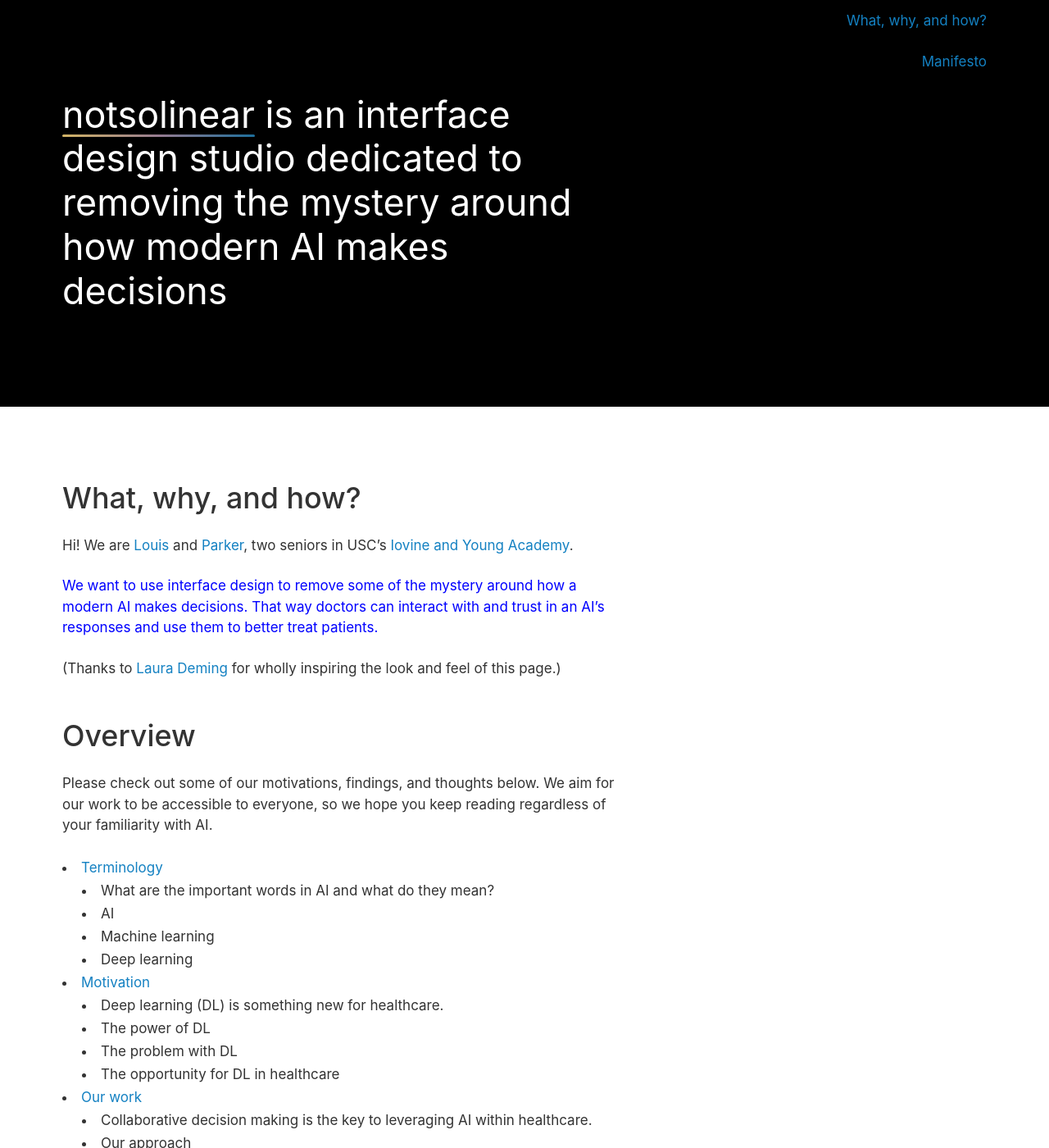
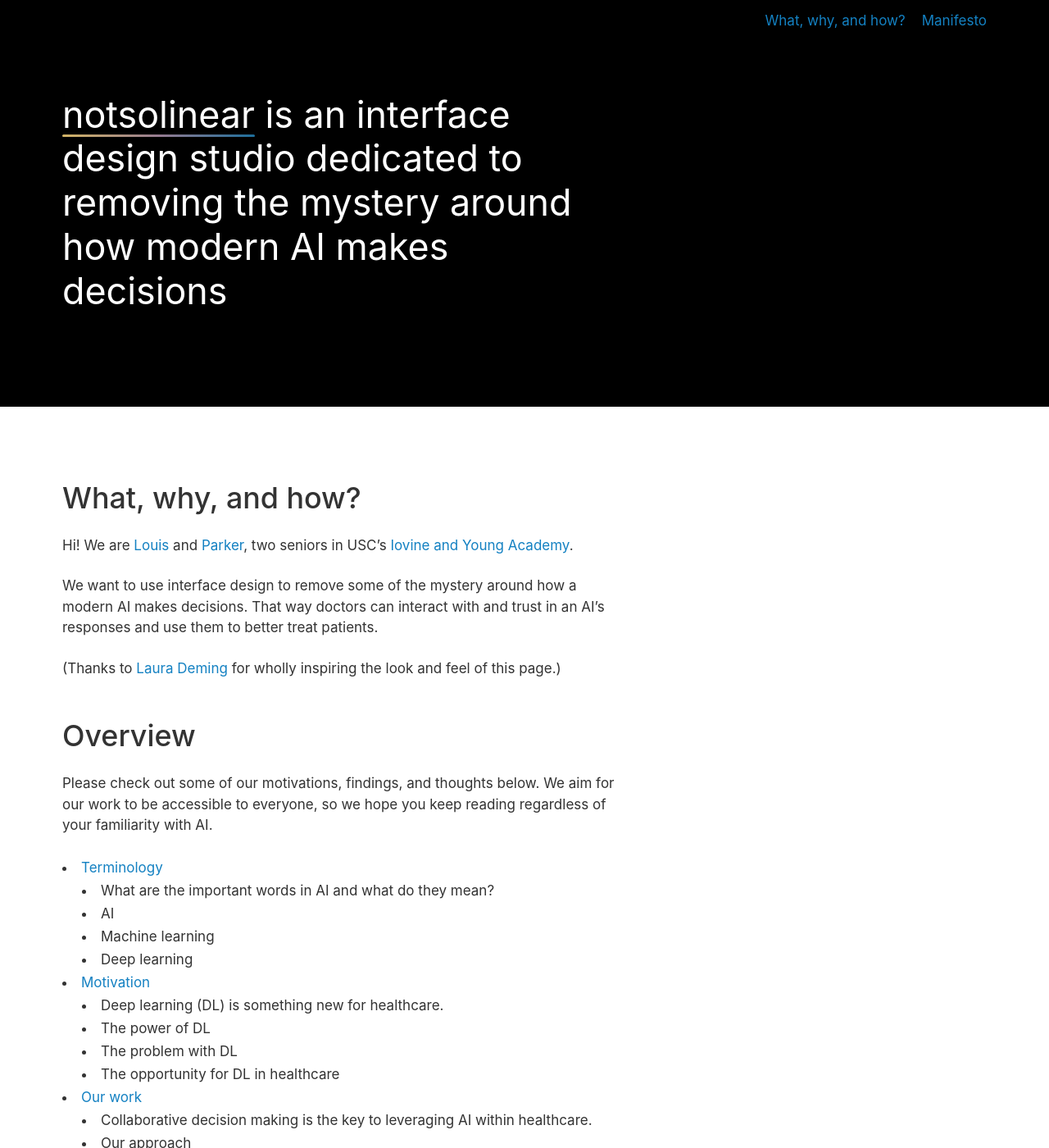
Before and after one commit to p-buddy/NotSoLinear, a Jekyll site: the page built from manifesto.md, in a window 1280 px wide and 1400 px high. Shown: the whole window at 82% size. Built offline with Jekyll 4.4.1, drawn with Linux system fonts in a browser that asks for light colours.

```diff
--- a/_sass/_base.scss
+++ b/_sass/_base.scss
@@ -125,11 +125,11 @@
 }
 
 .tooltip {
-	color: red;
+// Text that activates tooltips
 }
 
 .nsl {
-	color: blue;
+// Text that activates NSL
 }
 
 
@@ -155,6 +155,7 @@
 
   .page-link {
     color: $tint-color;
+	float: left;
 
     // Gaps between nav items, but not on the last one
     &:not(:last-child) {
```
